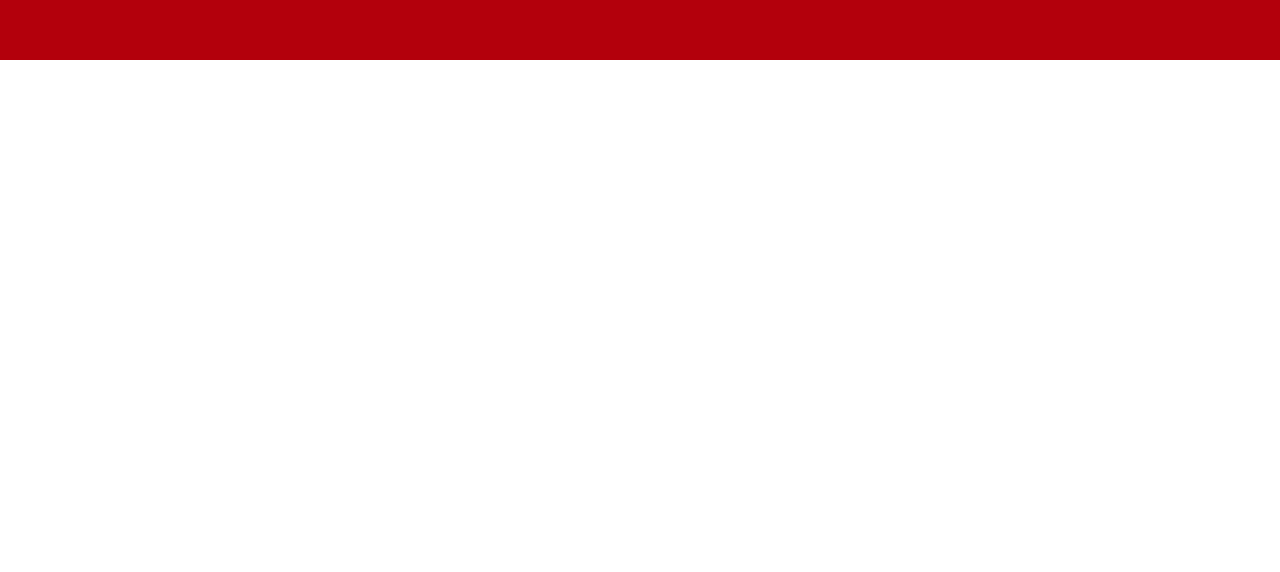
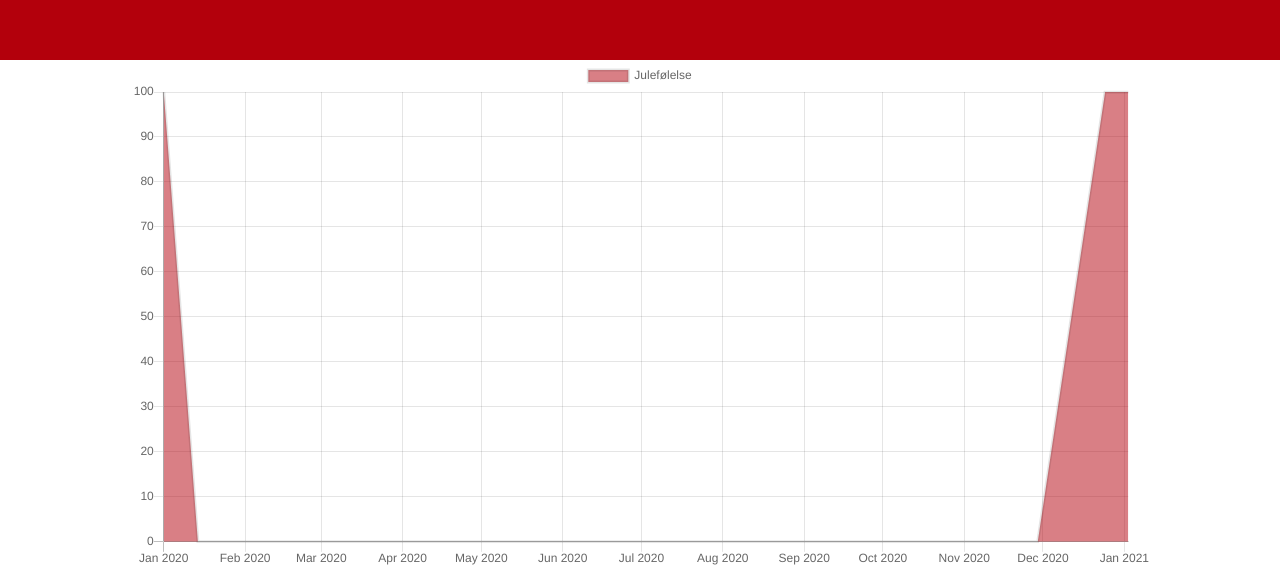
Before and after one commit to torarve/snart-jul, a website built with webpack: page src/index.html in a window 1280 px wide. Shown: the part 740-1312 px from the top of the page. Before the commit the page ends 800 px from the top, so only its background shows below. Built offline with nearby package versions, Linux system fonts and the light colour scheme.

Commit message:
Add graph.

```diff
--- a/package.json
+++ b/package.json
@@ -9,6 +9,7 @@
     "@babel/preset-env": "^7.12.7",
     "babel-preset-es2015-ie": "^6.7.0",
     "bulma": "^0.8.2",
+    "chart.js": "^2.9.4",
     "clean-webpack-plugin": "^3.0.0",
     "css-loader": "^5.0.1",
     "html-webpack-plugin": "^5.0.0-alpha.15",
--- a/src/css/main.scss
+++ b/src/css/main.scss
@@ -37,3 +37,10 @@ $primary-invert: $pink-invert;
 @import "bulma/sass/elements/title";
 @import "bulma/sass/grid/columns";
 @import "bulma/sass/layout/hero";
+
+.chart-container {
+    position: relative;
+    margin: auto;
+    height: 80vh;
+    width: 80vw;
+  }
--- a/src/index.html
+++ b/src/index.html
@@ -23,5 +23,15 @@
         </div>
       </div>
     </section>
+
+    <section class="container">
+      <div class="columns">
+        <div class="column">
+          <div class="chart-container" style="position: relative; height:40vh; width:80vw">
+            <canvas id="chart"></canvas>
+          </div>
+        </div>
+      </div>
+    </section>
   </body>
 </html>
--- a/src/js/main.js
+++ b/src/js/main.js
@@ -1,4 +1,5 @@
 import { isXmas } from './functions';
+import { Chart } from 'chart.js';
 
 document.addEventListener('DOMContentLoaded', () => {
     const now = new Date();
@@ -44,4 +45,41 @@ document.addEventListener('DOMContentLoaded', () => {
             }
         }
     }, 500, title, element);
+
+    const chart = new Chart('chart', {
+        type: 'line',
+        options: {
+            title: 'Julefølelse',
+            scales: {
+                xAxes: [{
+                    type: 'time',
+                    time: {
+                        unit: 'month',
+                        displayFormats: {
+                            second: 'HH:mm:ss',
+                            minute: 'HH:mm',
+                        }
+                    }
+                }]
+            },
+            tooltips: {
+                enabled: false,
+            }
+        },
+        data: {
+            datasets: [{
+                label: 'Julefølelse',
+                backgroundColor: "#b3000c80",
+                lineTension: 0,
+                pointRadius: 0,
+                data: [
+                    {x: new Date(2020, 0, 1), y: 100},
+                    {x: new Date(2020, 0, 14), y: 0},
+                    {x: new Date(2020, 10, 29), y: 0},
+                    {x: new Date(2020, 11, 24, 16, 0, 0), y: 100},
+                    {x: new Date(2020, 11, 31, 59, 59, 59), y:100}
+                ]
+            }]
+        }
     });
+});
```
Also changed, not shown: 1 other file. Lines whose indentation alone changed are shown as unchanged.
